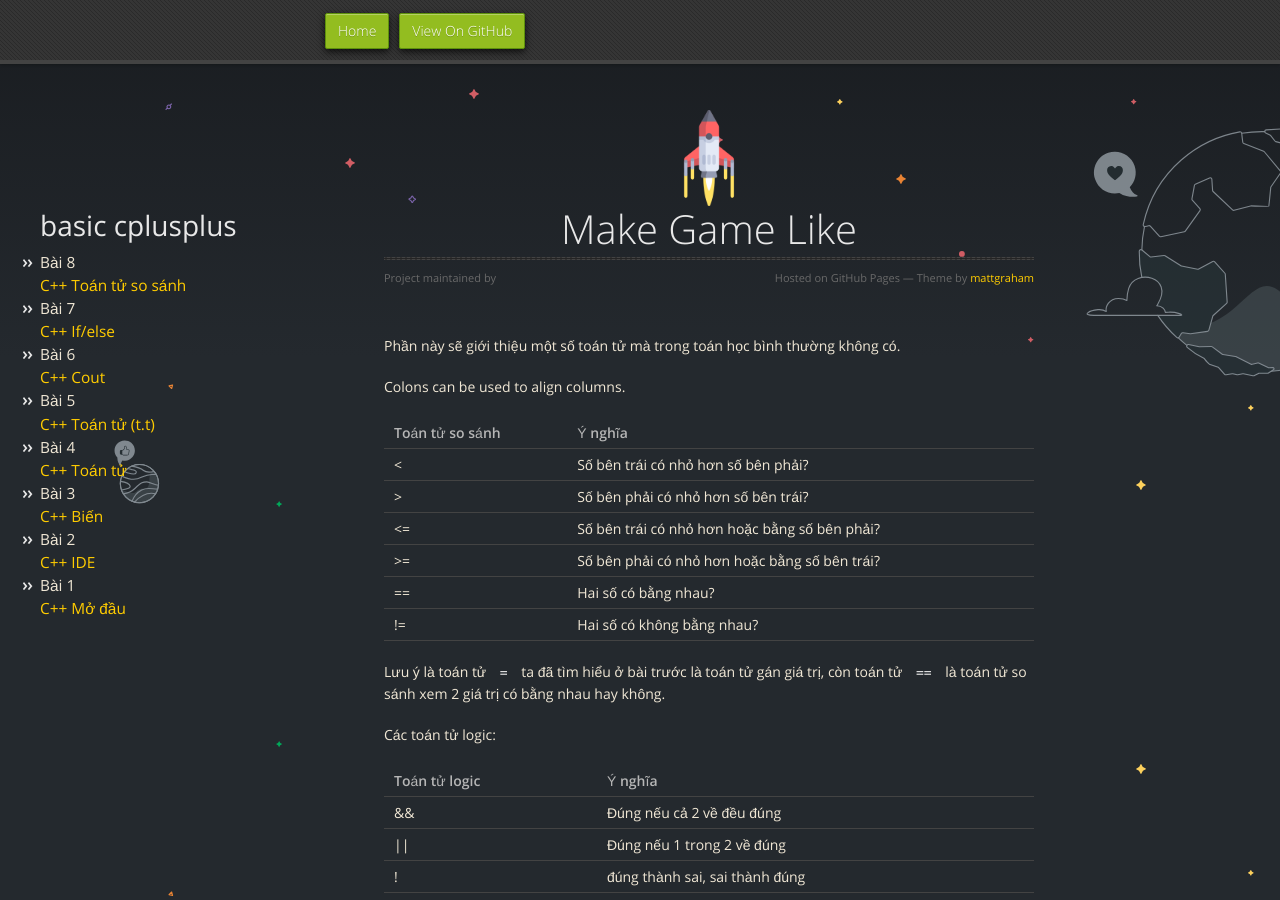
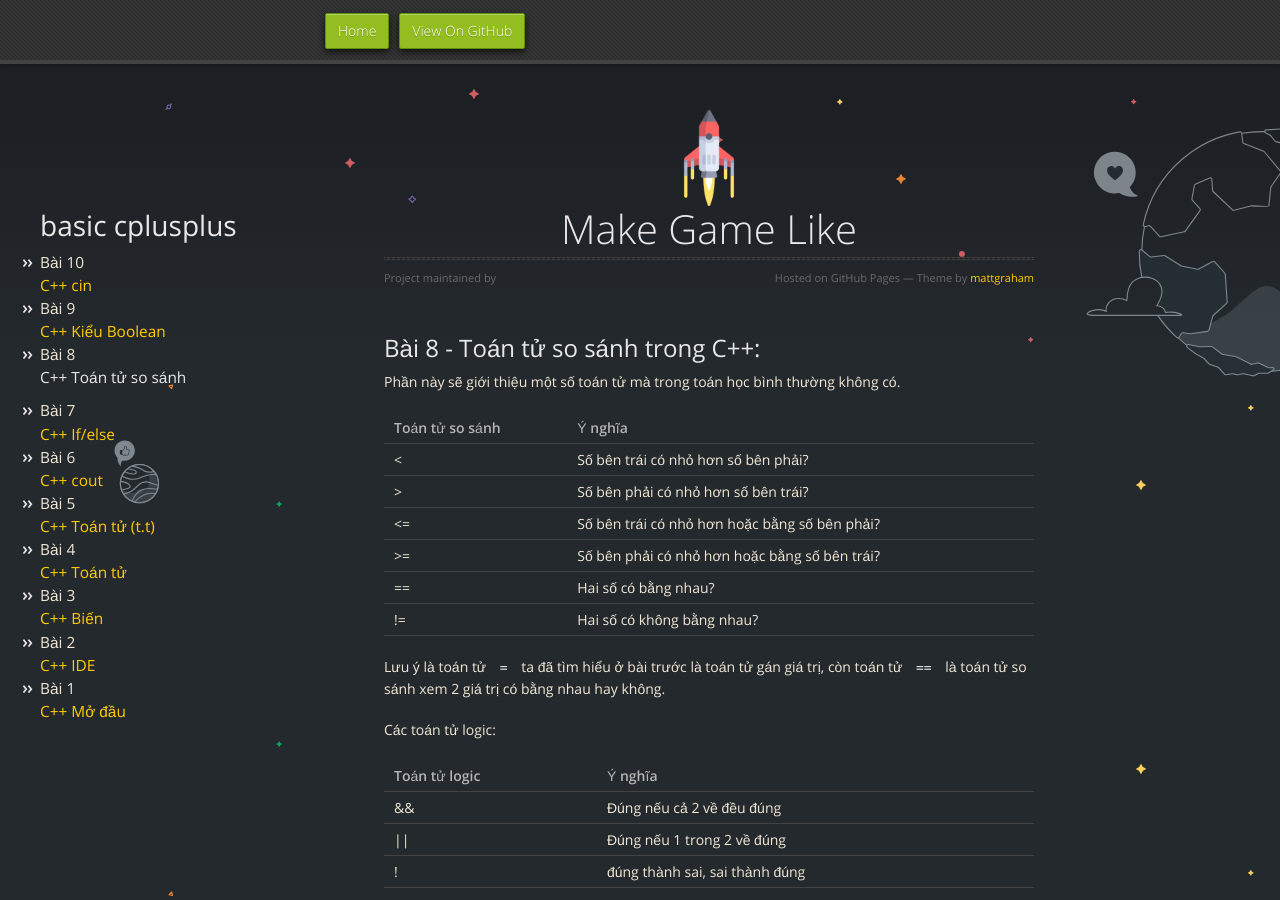
Before and after one commit to khahv/makegamelike.github.io, a Jekyll site: the page built from _posts/2018-04-03-toan-tu-so-sanh.markdown, in a window 1280 px wide and 900 px high. Built offline with Jekyll 4.4.1, drawn with Linux system fonts in a browser that asks for light colours; nearby versions of some CDN libraries; some of the changed text lies outside the part shown.

Commit message:
added post, added highlight current post added large title of each post on top of the page

```diff
--- a/_layouts/default.html
+++ b/_layouts/default.html
@@ -64,7 +64,7 @@
         {%- for post in site.posts -%}
         <li>
           {%- assign date_format = site.minima.date_format | default: "%b %-d, %Y" -%}
-          <span class="post-meta">{{ post.sub-title | date: date_format }}</span>
+          <span class="post-meta">{{ post.sub-title  }}</span>
           <h3>
             <a class="post-link" href="{{ post.url | relative_url }}">
               {{ post.title | escape }}
--- a/_layouts/xxx.html
+++ b/_layouts/xxx.html
@@ -61,10 +61,18 @@
         {%- for post in site.categories[cat] -%}
         <li>
           {%- assign date_format = site.minima.date_format | default: "%b %-d, %Y" -%}
-          <span class="post-meta">{{ post.sub-title | date: date_format }}</span></br>
+          <span class="post-meta">{{ post.sub-title  }}</span></br>
+
             <a class="post-link" href="{{ post.url | relative_url }}">
+              {% if page.sub-title == post.sub-title %}
+              <h4>
               {{ post.short-title | escape }}
+            </h4>
+              {% else %}
+              {{ post.short-title | escape }}
+              {% endif %}
             </a>
+
           {%- if site.show_excerpts -%}
             {{ post.excerpt }}
           {%- endif -%}
@@ -83,6 +91,7 @@
           <span class="credits left">Project maintained by <a href="{{ site.github.owner_url }}">{{ site.github.owner_name }}</a></span>
           <span class="credits right">Hosted on GitHub Pages &mdash; Theme by <a href="https://twitter.com/michigangraham">mattgraham</a></span>
         </div>
+        <h2>{{page.sub-title}} - {{ page.title }}:</h2>
 
         {{ content }}
 
--- a/_posts/2018-04-03-cach-hien-thi-mot-bien-ra-man-hinh-cout.markdown
+++ b/_posts/2018-04-03-cach-hien-thi-mot-bien-ra-man-hinh-cout.markdown
@@ -1,11 +1,12 @@
 ---
 layout: xxx
 title:  "Các hiển thị một biến ra màn hình dùng cout"
-short-title: "C++ Cout"
+short-title: "C++ cout"
 sub-title: "Bài 6"
 body: "alu"
 date:   2018-04-02 02:11:45 -0800
 categories: basic cplusplus
+
 ---
 <!--{% include mycomponent.html %}-->
 
--- a/_posts/2018-04-03-toan-tu-so-sanh.markdown
+++ b/_posts/2018-04-03-toan-tu-so-sanh.markdown
@@ -10,8 +10,6 @@ categories: basic cplusplus
 <!--{% include mycomponent.html %}-->
 
 Phần này sẽ giới thiệu một số toán tử mà trong toán học bình thường không có.
-
-Colons can be used to align columns.
 
 | Toán tử so sánh        | Ý nghĩa           |
 | ------------- |:-------------|
```
Also changed, not shown: _posts/2018-04-04-kieu-boolean.markdown (added, +60 -0 lines), _posts/2018-04-04-nhap-du-lieu-cin.markdown (added, +75 -0 lines), 2 other files.
